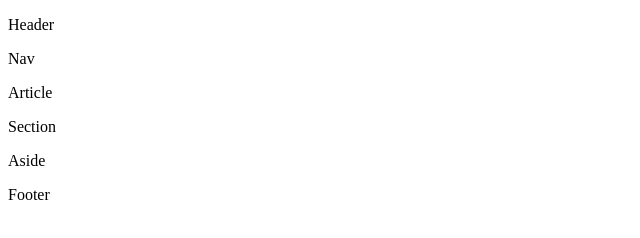
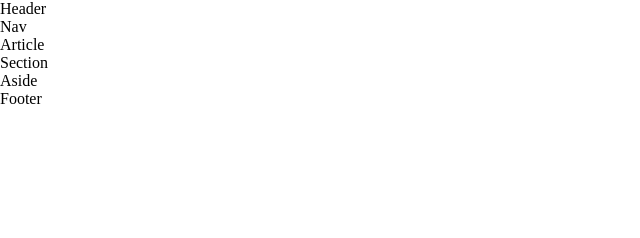
Before and after one commit to raymundoBautista/curso-html-mrciTech, a plain HTML site: page index.html in a window 1280 px wide. Shown: the whole page, without its empty margins (0-640 px from the left). Drawn offline with Linux system fonts and the light colour scheme.

Commit message:
Estilos generales

```diff
--- a/index.html
+++ b/index.html
@@ -3,6 +3,16 @@
 <head>
 	<meta charset='utf-8'>
 	<title>Inicio de la maquetación</title>
+
+
+	<style type="text/css">
+		*{
+			border: 0;
+			margin: 0;
+			padding: 0;
+		}
+	</style>
+
 </head>
 <body>
 	<div id="contenedor-general">
```
